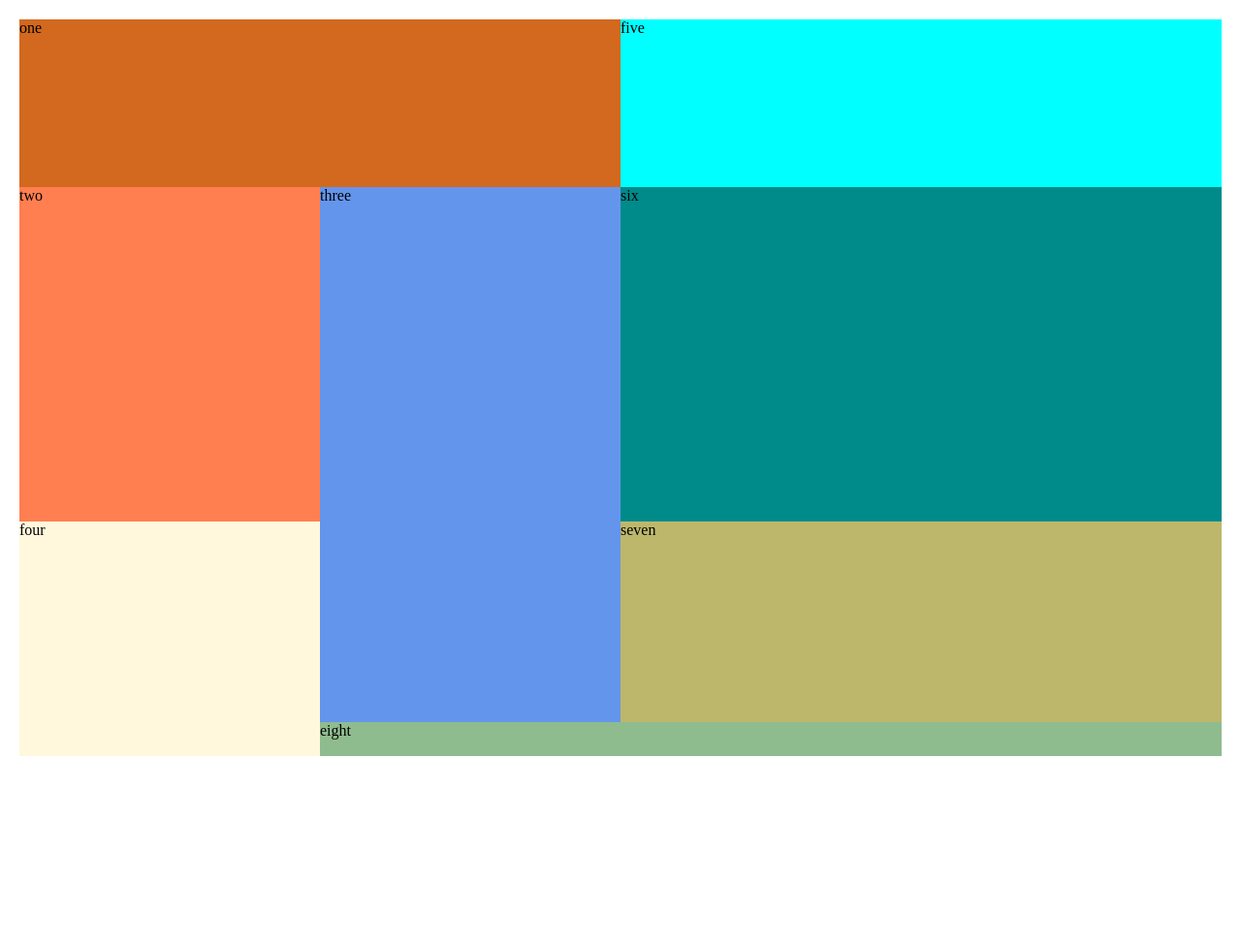
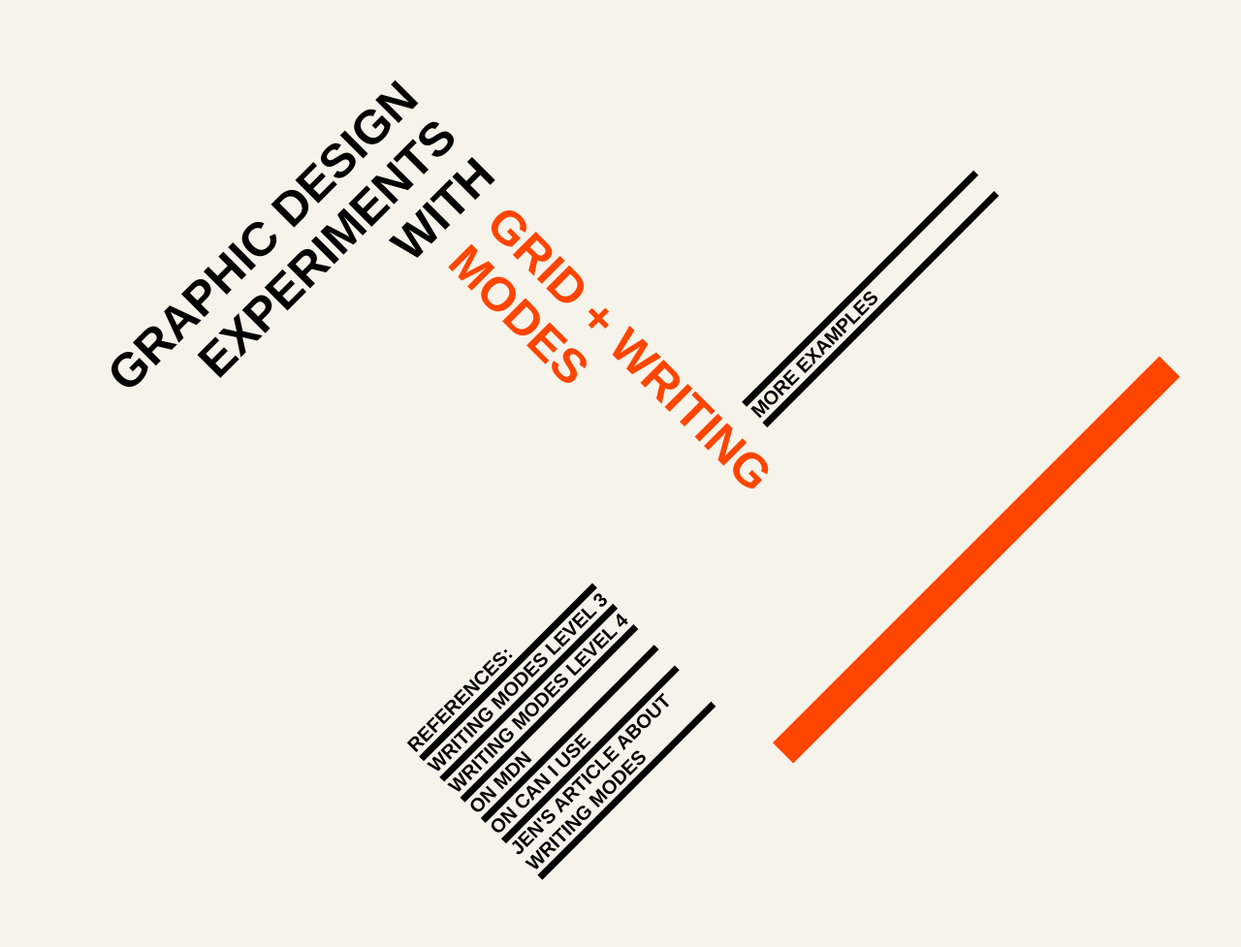
Before and after one commit to naren67/grid-complex-design, a plain HTML site: page index.html in a window 1280 px wide. Shown: the whole page at 97% size. Before the commit the page ends 800 px from the top, so only its background shows below. Drawn offline with Linux system fonts and the light colour scheme.

Commit message:
complex grid system

```diff
--- a/index.html
+++ b/index.html
@@ -13,28 +13,34 @@
           <!-- https://labs.jensimmons.com/2017/03-004.html -->
           <div class="container">
                     <div class="one">
-                              one
+                              <p>GRAPHIC DESIGN EXPERIMENTS WITH</p>
                     </div>
                     <div class="two">
-                              two
+
                     </div>
                     <div class="three">
-                              three
+                              <p>GRID + WRITING MODES</p>
                     </div>
                     <div class="four">
-                              four
+                              <p>References:</p>
+
+                              <p>WRITING MODES LEVEL 3</p>
+                              <p>WRITING MODES LEVEL 4</p>
+                              <p>ON MDN</p>
+                              <p>ON CAN I USE</p>
+                              <p>JEN'S ARTICLE ABOUT WRITING MODES</p>
                     </div>
                     <div class="five">
-                              five
+
                     </div>
                     <div class="six">
-                              six
+                              <p>MORE EXAMPLES</p>
                     </div>
                     <div class="seven">
-                              seven
+
                     </div>
                     <div class="eight">
-                              eight
+
                     </div>
           </div>
 </body>
--- a/style.css
+++ b/style.css
@@ -4,59 +4,98 @@
           box-sizing: border-box;
 }
 
+body{
+          font-family: sans-serif;
+          text-transform: uppercase;
+          background: #f6f3ea;
+}
+
 .container{
-          width: 100%;
+          width: 65%;
           height: 100vh;
+          margin: 0px auto;
           display: grid;
-          grid-template-columns: 0.5fr 0.5fr 1fr;
-          grid-template-rows: 1fr 2fr 1.2fr 0.2fr;
-          padding: 20px;
+          grid-template-columns: 0.6fr 0.5fr 0.8fr;
+          grid-template-rows: 0.3fr 2fr 0.8fr 0.8fr 0.2fr;
+          font-weight: bolder;
+          transform: rotate(-45deg);
+          grid-gap: 15px;
 }
 
 .one{
-          background: chocolate;
           grid-column: 1/3;
           grid-row: 1/2;
 }
 
+.one p{
+          font-size: 49px;
+          text-align: right;
+}
+
 .two{
-          background: coral;
           grid-column: 1/2;
           grid-row: 2/3;
 }
 
 .three{
-          background: cornflowerblue;
           grid-column: 2/3;
-          grid-row: 2/4;
+          grid-row: 2/5;
+          color: orangered;
+          writing-mode: vertical-rl;
+          text-orientation: mixed;
+          font-size: 49px;
 }
 
 .four{
-          background: cornsilk;
           grid-column: 1/2;
-          grid-row: 3/5;
+          grid-row: 3/6;
+          font-size: 20px;
+}
+
+.four p:nth-child(2){
+          border-top: 7px solid black;
+          border-bottom: 7px solid black;
+}
+
+.four p:nth-child(3){
+          border-bottom: 7px solid black;
+}
+
+.four p:nth-child(4){
+          border-bottom: 7px solid black;
+}
+
+.four p:nth-child(5){
+          border-bottom: 7px solid black;
+}
+
+.four p:nth-child(6){
+          border-bottom: 7px solid black;
 }
 
 .five{
-          background: cyan;
           grid-column: 3/4;
-          grid-row: 1/2;
+          grid-row: 1/3;
 }
 
 .six{
-          background: darkcyan;
-          grid-column: 3/4;
-          grid-row: 2/3;
-}
-
-.seven{
-          background: darkkhaki;
           grid-column: 3/4;
           grid-row: 3/4;
 }
 
-.eight{
-          background: darkseagreen;
-          grid-column: 2/4;
+.six p{
+          font-size: 20px;
+          border-top: 7px solid black;
+          border-bottom: 7px solid black;
+}
+
+.seven{
+          grid-column: 3/4;
           grid-row: 4/5;
 }
+
+.eight{
+          background: orangered;
+          grid-column: 2/4;
+          grid-row: 5/6;
+}
```
